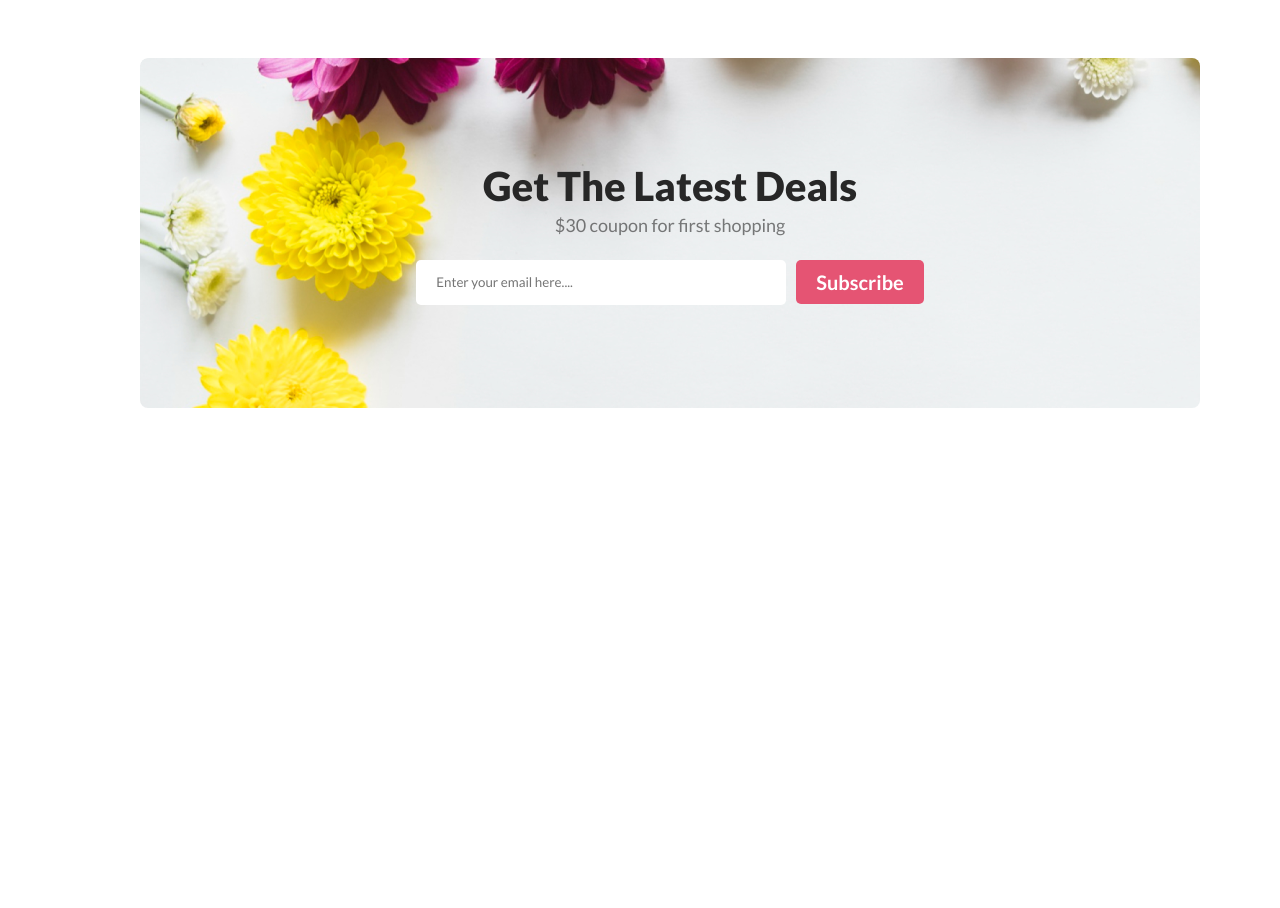
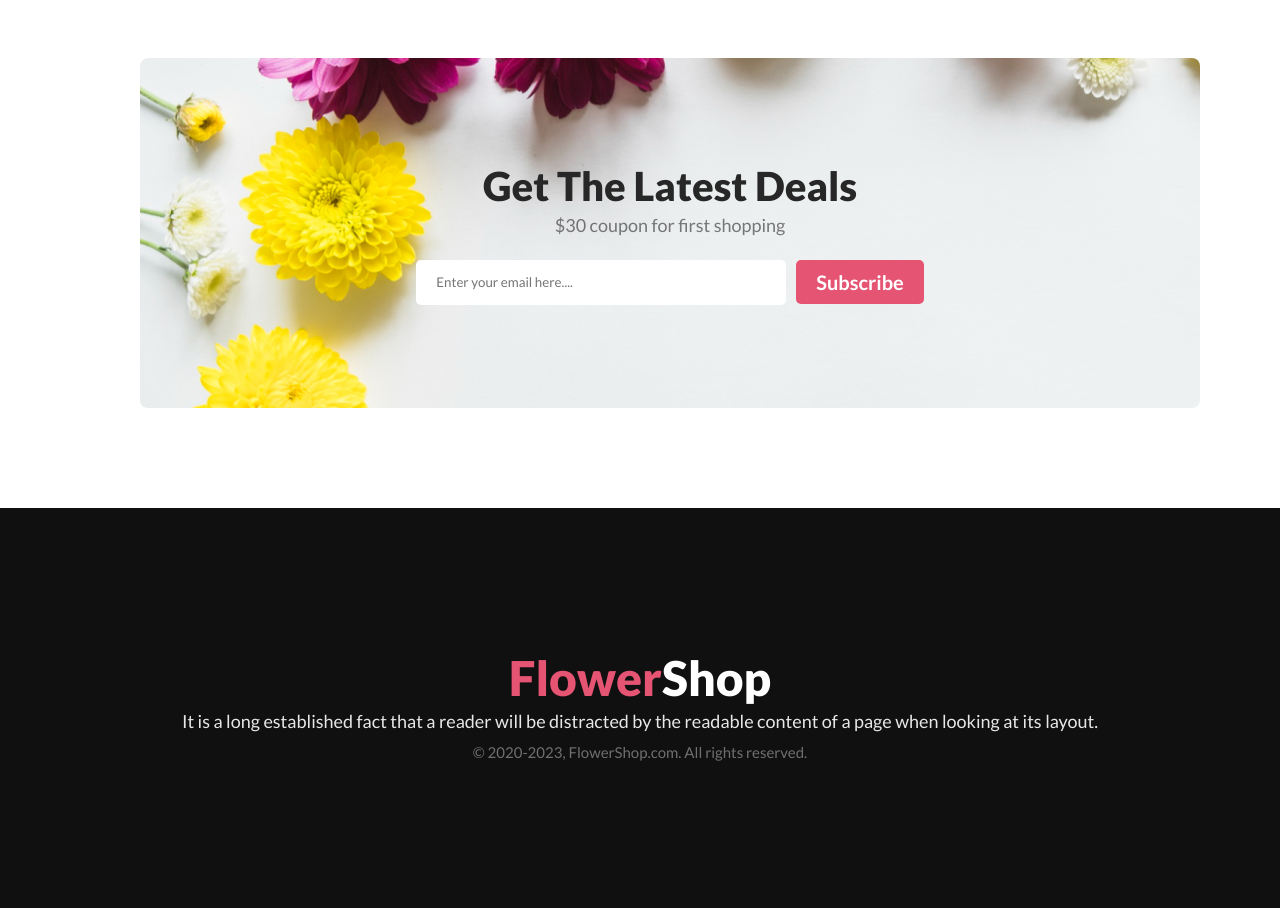
Before and after one commit to rhmunna143/flower-shop, a plain HTML site: page index.html in a window 1280 px wide. Shown: the part 3432-4340 px from the top of the page. Before the commit the page ends 3940 px from the top, so only its background shows below. Drawn offline with Linux system fonts and the light colour scheme.

Commit message:
footer section done

```diff
--- a/css/style.css
+++ b/css/style.css
@@ -302,3 +302,39 @@ input {
     line-height: normal;
     padding-left: 20px;
 }
+
+/* Footer */
+
+.foot-container {
+    height: 400px;
+    background: #111010;
+    display: flex;
+    justify-content: center;
+    align-items: center;
+    text-align: center;
+}
+
+.fot-con-desk h4 {
+    color: #FFFFFF;
+    font-family: Lato;
+    font-size: 48px;
+    font-style: normal;
+    font-weight: 800;
+    line-height: normal;
+}
+
+.fot-con-desk p {
+    color: rgba(255, 255, 255, 0.90);
+    text-align: center;
+    font-family: Lato;
+    font-size: 18px;
+    font-style: normal;
+    font-weight: 400;
+    line-height: 30px;
+}
+
+.f-text small {
+    color: rgba(255, 255, 255, 0.40);
+    text-align: center;
+    font-family: Lato;
+}
--- a/index.html
+++ b/index.html
@@ -13,7 +13,7 @@
     <link rel="stylesheet" href="./css/style.css">
     <title>Flower Shop - by Munna</title>
     <!-- Scripts -->
-
+    <!-- Codded the webpage by RH Munna -->
 </head>
 <body>
     <!-- Header -->
@@ -200,7 +200,19 @@
     <!-- Footer -->
 
     <footer>
-
+        <div class="foot-container">
+            <div class="fot-con-desk">
+                <h4><span>Flower</span>Shop</h4>
+                <p>
+                    It is a long established fact that a reader will be distracted by the readable content of a page when looking at its layout.
+                </p>
+                <p class="f-text">
+                    <small>
+                        &copy; 2020-2023, FlowerShop.com. All rights reserved.
+                    </small>
+                </p>
+            </div>
+        </div>
     </footer>
 </body>
 </html>
```
